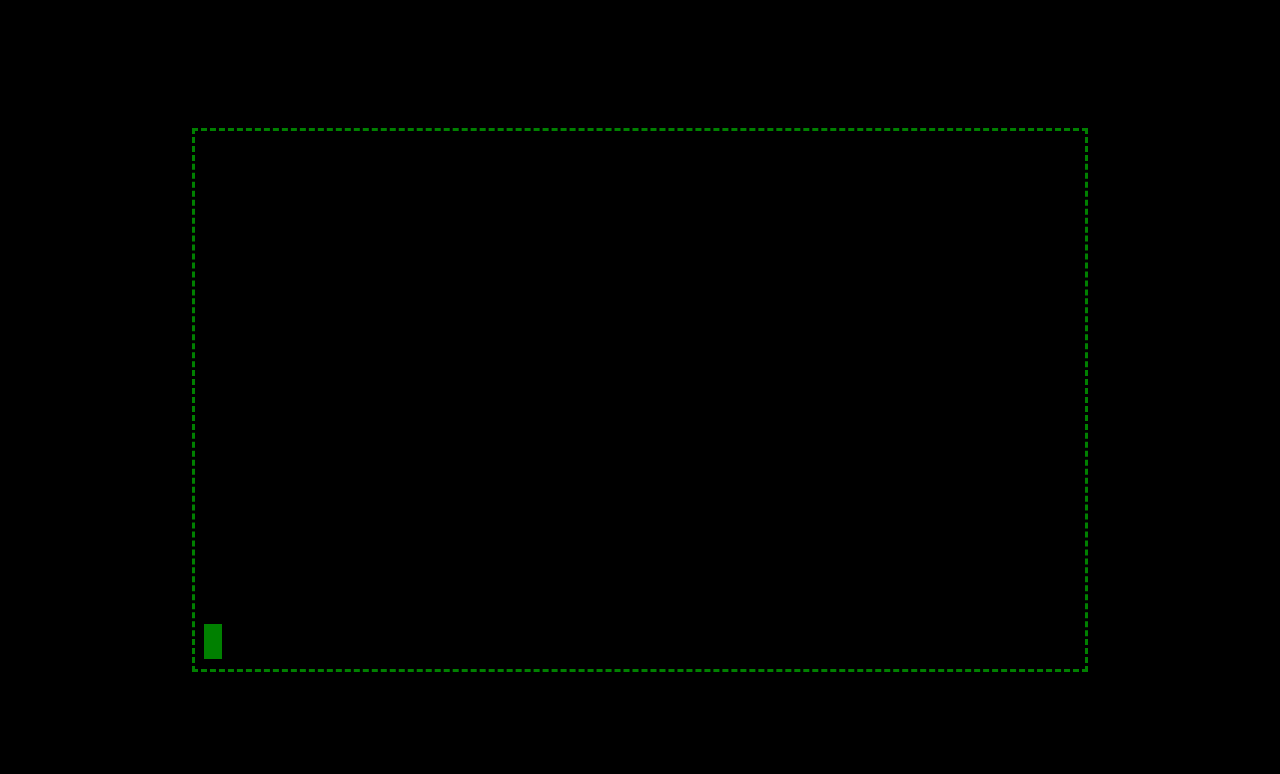
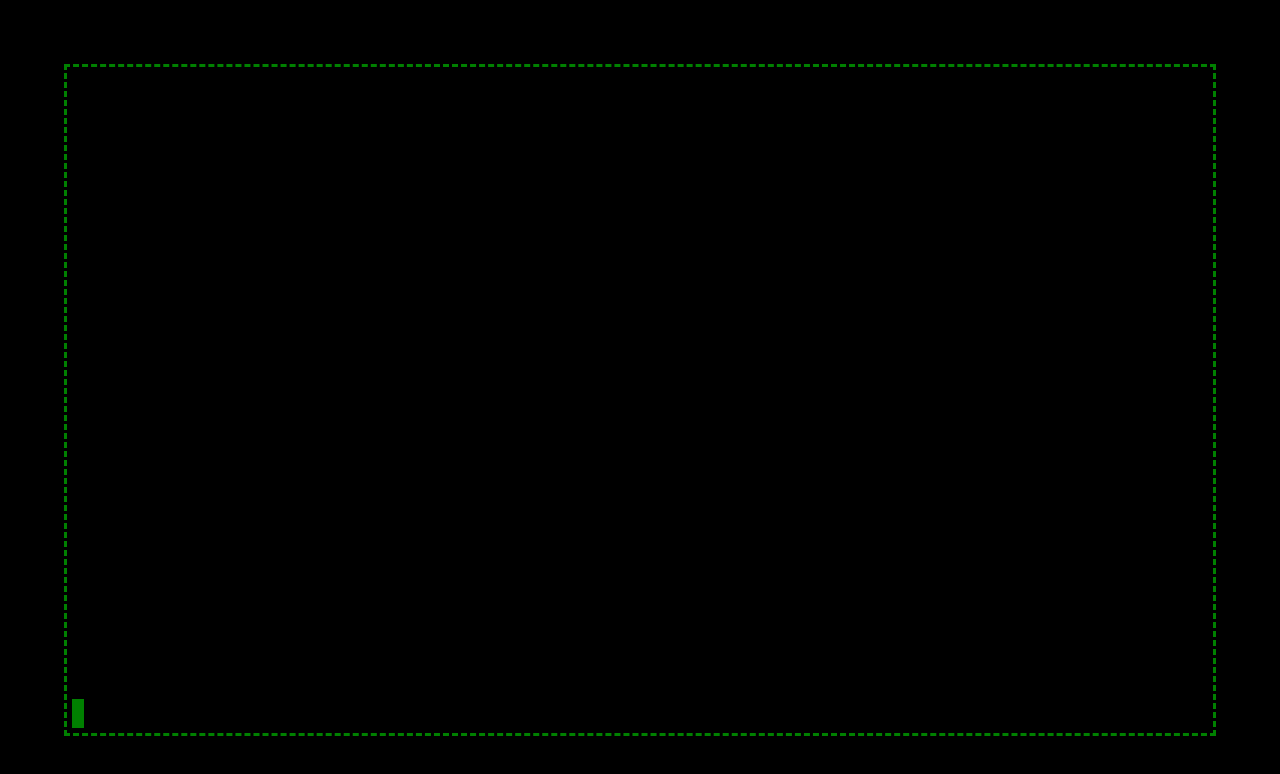
Before and after one commit to lcave/lcave.github.io, a React (Create React App) app: page / in a window 1280 px wide. Shown: the top 774 px of the page. Built offline with nearby package versions, Linux system fonts and the light colour scheme.

Commit message:
bye bye canvas
I hardly knew ye

```diff
--- a/src/components/Backdrop.jsx
+++ b/src/components/Backdrop.jsx
@@ -4,7 +4,7 @@ import styled from "styled-components";
 const Background = styled.div`
   background-color: black;
   height: 100vh;
-  padding: 10% 15%;
+  padding: 5% 5%;
 `;
 
 export default function Backdrop({ children }) {
--- a/src/components/CommandCanvas.jsx
+++ /dev/null
@@ -1,44 +0,0 @@
-import React, { useEffect, useRef } from "react";
-import styled from "styled-components";
-
-const InputCanvas = styled.canvas`
-  width: 100%;
-  background: none;
-  padding: 10px 0;
-`;
-
-const canvasWidth = window.innerWidth * 2;
-const caretWidth = canvasWidth / 50;
-const canvasHeight = canvasWidth / 25;
-
-export default function CommandCanvas({ commandString, showCaret = false }) {
-  const canvas = useRef(null);
-  const ctx = canvas.current?.getContext("2d");
-
-  useEffect(() => {
-    if (ctx) {
-      ctx.strokeStyle = "green";
-      ctx.fillStyle = "green";
-      ctx.font = `${canvasHeight}px monospace`;
-
-      ctx.clearRect(0, 0, canvasWidth, canvasHeight);
-      ctx.fillText(commandString, 10, (canvas.current.height / 2) * 1.5);
-
-      if (showCaret) {
-        ctx.beginPath();
-        const textWidth = ctx.measureText(commandString).width;
-        ctx.moveTo(textWidth, canvas.current.height);
-        ctx.fillRect(textWidth + 12, 0, caretWidth, canvasHeight);
-        ctx.stroke();
-      }
-    }
-  }, [commandString, ctx, showCaret]);
-
-  return (
-    <InputCanvas
-      ref={canvas}
-      width={canvasWidth + "px"}
-      height={canvasHeight + "px"}
-    />
-  );
-}
--- a/src/components/CommandLine.jsx
+++ b/src/components/CommandLine.jsx
@@ -4,7 +4,7 @@ import {
   executeCommand,
   getCommandHistory,
 } from "../interpreter/commandInterpreter";
-import CommandCanvas from "./CommandCanvas";
+import CommandTextRenderer from "./CommandTextRenderer";
 import CommandHistory from "./CommandHistory";
 import Input from "./Input";
 
@@ -13,7 +13,8 @@ const CLBorder = styled.div`
   height: 100%;
   display: flex;
   flex-direction: column-reverse;
-  padding: 0 5px;
+  padding: 5px 5px;
+  overflow-y: scroll;
 `;
 
 export default function CommandLine() {
@@ -40,7 +41,7 @@ export default function CommandLine() {
         changeInputValueCallback={handleInputChange}
         executeCommandCallback={handleCommandExecution}
       />
-      <CommandCanvas commandString={inputString} showCaret />
+      <CommandTextRenderer commandString={inputString} showCaret />
       <CommandHistory commandHistory={commandHistory} />
     </CLBorder>
   );
--- /dev/null
+++ b/src/components/CommandTextRenderer.jsx
@@ -0,0 +1,35 @@
+import React, { useEffect, useRef, useState } from "react";
+import styled from "styled-components";
+
+const Command = styled.div`
+  font-family: monospace;
+  font-size: 1.5rem;
+  height: 1.8rem;
+  color: green;
+`;
+
+const Caret = styled.div`
+  width: 0.75rem;
+  height: auto;
+  background: green;
+  display: inline;
+  &.invisible {
+    opacity: 0;
+  }
+`;
+
+const Wrapper = styled.div`
+  display: flex;
+`;
+
+export default function CommandTextRenderer({
+  commandString,
+  showCaret = false,
+}) {
+  return (
+    <Wrapper>
+      <Command>{commandString}</Command>
+      {showCaret && <Caret />}
+    </Wrapper>
+  );
+}
--- a/src/components/ExecutedCommand.jsx
+++ b/src/components/ExecutedCommand.jsx
@@ -1,6 +1,6 @@
 import React, { useEffect, useRef } from "react";
 import styled from "styled-components";
-import CommandCanvas from "./CommandCanvas";
+import CommandTextRenderer from "./CommandTextRenderer";
 
 const Result = styled.div`
   padding-left: 10px;
@@ -15,7 +15,7 @@ export default function ExecutedCommand({ commandString, result }) {
 
   return (
     <li ref={liRef}>
-      <CommandCanvas commandString={commandString} />
+      <CommandTextRenderer commandString={commandString} />
       <Result className="result" />
     </li>
   );
--- a/src/interpreter/commandInterpreter.js
+++ b/src/interpreter/commandInterpreter.js
@@ -1,19 +1,41 @@
-import * as ReactDOMServer from 'react-dom/server';
-import TestCommand from '../components/commands/TestCommand';
+import * as ReactDOMServer from "react-dom/server";
+import TestCommand from "../components/commands/TestCommand";
 
 const executeCommand = (commandString) => {
-  pushCommandToHistory(
-    { commandString: commandString, result: ReactDOMServer.renderToString(<TestCommand />) }
-  )
-  return getCommandHistory()
-}
+  if (!commandString) return getCommandHistory();
 
-const pushCommandToHistory = (command) => {
-  localStorage.setItem("commandHistory", JSON.stringify([...getCommandHistory(), command]))
-}
+  interpretCommand(commandString);
+  return getCommandHistory();
+};
+
+const pushCommandToHistory = (command, result) => {
+  localStorage.setItem(
+    "commandHistory",
+    JSON.stringify([
+      ...getCommandHistory(),
+      { commandString: command, result: result },
+    ])
+  );
+};
 
 const getCommandHistory = () => {
-  return JSON.parse(localStorage.getItem("commandHistory")) || []
-}
+  return JSON.parse(localStorage.getItem("commandHistory")) || [];
+};
 
-export { executeCommand, getCommandHistory }
+export { executeCommand, getCommandHistory };
+
+const COMMANDS = {
+  clear() {
+    localStorage.setItem("commandHistory", null);
+  },
+};
+
+const interpretCommand = (commandString) => {
+  typeof COMMANDS[commandString] === "function"
+    ? COMMANDS[commandString]()
+    : pushCommandToHistory("command not found: " + commandString, null);
+};
+
+const renderResult = (component) => {
+  return ReactDOMServer.renderToString(component);
+};
```
